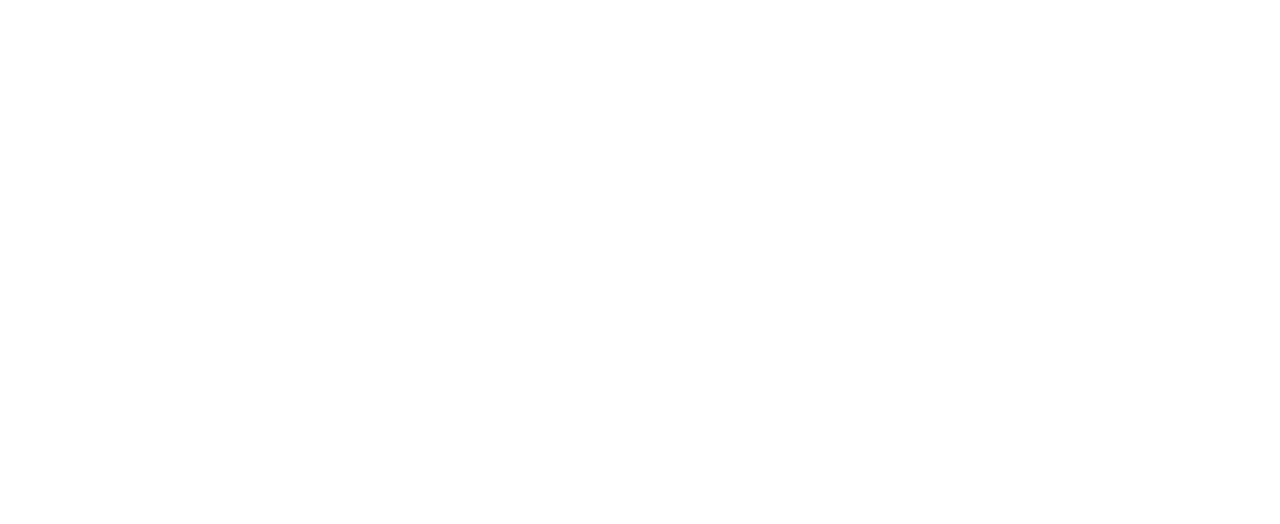
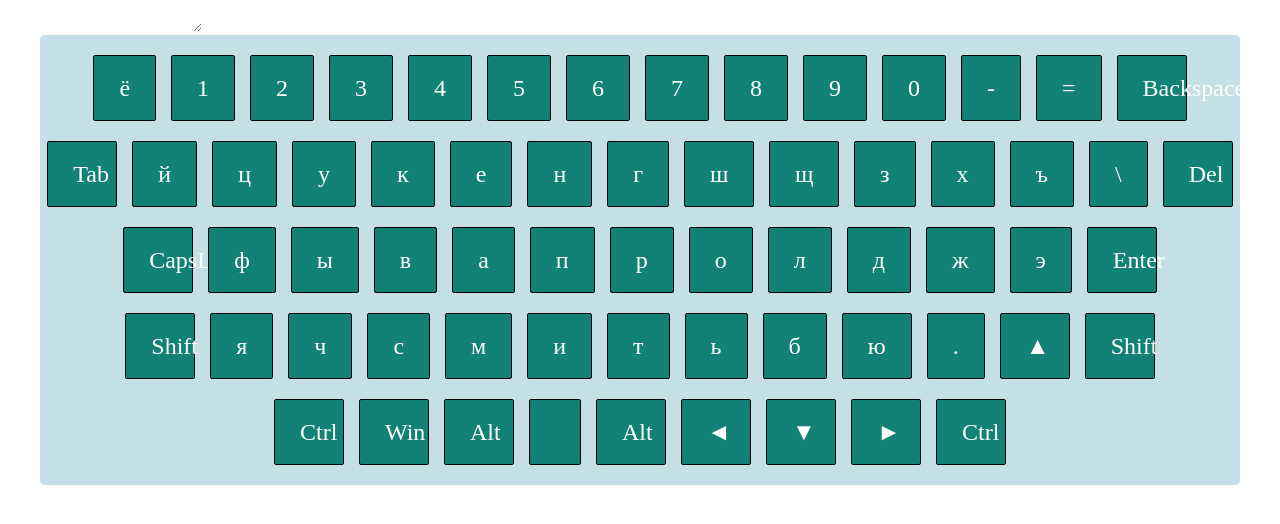
Before and after one commit to klekwedge/virtual-keyboard, a plain HTML site: page virtual-keyboard/index.html in a window 1280 px wide. Drawn offline with Linux system fonts and the light colour scheme.

Commit message:
feat: add basic input logic by keyboard key

```diff
--- a/virtual-keyboard/js/script.js
+++ b/virtual-keyboard/js/script.js
@@ -1,3 +1,117 @@
 "use strict";
 
-const keyboard = [[], [], [], [], []];
+const keyboard = [
+  [
+    ["Backquote", "ё", "Ё", "`", "~"],
+    ["Digit1", "1", "!", "1", "!"],
+    ["Digit2", "2", "'", "2", "@"],
+    ["Digit3", "3", "№", "3", "#"],
+    ["Digit4", "4", ";", "4", "$"],
+    ["Digit5", "5", "%", "5", "%"],
+    ["Digit6", "6", ":", "6", "^"],
+    ["Digit7", "7", "?", "7", "&"],
+    ["Digit8", "8", "*", "8", "*"],
+    ["Digit9", "9", "(", "9", "("],
+    ["Digit0", "0", ")", "0", ")"],
+    ["Minus", "-", "_", "-", "_"],
+    ["Equal", "=", "+", "=", "+"],
+    ["Backspace", "Backspace", "Backspace", "Backspace", "Backspace"],
+  ],
+  [
+    ["Tab", "Tab", "Tab", "Tab", "Tab"],
+    ["KeyQ", "й", "Й", "q", "Q"],
+    ["KeyW", "ц", "Ц", "w", "W"],
+    ["KeyE", "у", "У", "e", "E"],
+    ["KeyR", "к", "К", "r", "R"],
+    ["KeyT", "е", "Е", "t", "T"],
+    ["KeyY", "н", "Н", "y", "Y"],
+    ["KeyU", "г", "Г", "u", "U"],
+    ["KeyI", "ш", "Ш", "i", "I"],
+    ["KeyO", "щ", "Щ", "o", "O"],
+    ["KeyP", "з", "З", "p", "P"],
+    ["BracketLeft", "х", "Х", "[", "{"],
+    ["BracketRight", "ъ", "Ъ", "]", "}"],
+    ["Backslash", "\\", "/", "\\", "|"],
+    ["Delete", "Del", "Del", "Del", "Del"],
+  ],
+  [
+    ["CapsLock", "CapsLock", "CapsLock", "CapsLock", "CapsLock", "CapsLock"],
+    ["KeyA", "ф", "Ф", "a", "A"],
+    ["KeyS", "ы", "Ы", "s", "S"],
+    ["KeyD", "в", "В", "d", "D"],
+    ["KeyF", "а", "А", "f", "F"],
+    ["KeyG", "п", "П", "g", "G"],
+    ["KeyH", "р", "Р", "h", "H"],
+    ["KeyJ", "о", "О", "j", "J"],
+    ["KeyK", "л", "Л", "k", "K"],
+    ["KeyL", "д", "Д", "l", "L"],
+    ["Semicolon", "ж", "Ж", ";", ":"],
+    ["Quote", "э", "Э", "'", "'"],
+    ["Enter", "Enter", "Enter", "Enter", "Enter"],
+  ],
+  [
+    ["ShiftLeft", "Shift", "Shift", "Shift", "Shift"],
+    ["KeyZ", "я", "Я", "z", "Z"],
+    ["KeyX", "ч", "Ч", "x", "X"],
+    ["KeyC", "с", "С", "c", "C"],
+    ["KeyV", "м", "М", "v", "V"],
+    ["KeyB", "и", "И", "b", "B"],
+    ["KeyN", "т", "Т", "n", "N"],
+    ["KeyM", "ь", "Ь", "m", "M"],
+    ["Comma", "б", "Б", ".", "<"],
+    ["Period", "ю", "Ю", ",", ">"],
+    ["Slash", ".", ",", "/", "?"],
+    ["ArrowUp", "▲", "▲", "▲", "▲"],
+    ["ShiftRight", "Shift", "Shift", "Shift", "Shift"],
+  ],
+  [
+    ["ControlLeft", "Ctrl", "Ctrl", "Ctrl", "Ctrl"],
+    ["MetaLeft", "Win", "Win", "Win", "Win"],
+    ["AltLeft", "Alt", "Alt", "Alt", "Alt"],
+    ["Space", " ", " ", " ", " "],
+    ["AltRight", "Alt", "Alt", "Alt", "Alt"],
+    ["ArrowLeft", "◄", "◄", "◄", "◄"],
+    ["ArrowDown", "▼", "▼", "▼", "▼"],
+    ["ArrowRight", "►", "►", "►", "►"],
+    ["ControlRight", "Ctrl", "Ctrl", "Ctrl", "Ctrl"],
+  ],
+];
+
+function createElement(tag, parent, classes) {
+  const newElement = document.createElement(tag);
+
+  classes = classes.split(" ");
+  if (classes !== "") {
+    classes.forEach((elementClass) => {
+      newElement.classList.add(elementClass);
+    });
+  }
+
+  parent.append(newElement);
+}
+
+createElement("div", document.body, "_container");
+createElement(
+  "textarea",
+  document.querySelector("._container"),
+  "keyboard__textarea"
+);
+createElement("div", document.querySelector("._container"), "keyboard__keys");
+
+for (let i = 0; i < keyboard.length; i++) {
+  const keyboardRow = document.createElement("ul");
+  keyboardRow.classList.add("keyboard__row");
+  document.querySelector(".keyboard__keys").append(keyboardRow);
+
+  for (let j = 0; j < keyboard[i].length; j++) {
+    const keyboardKey = document.createElement("li");
+    keyboardKey.textContent = keyboard[i][j][1];
+    keyboardKey.classList.add("keyboard__key");
+    keyboardRow.append(keyboardKey);
+
+    keyboardKey.addEventListener("click", () => {
+      document.querySelector(".keyboard__textarea").textContent +=
+        keyboardKey.textContent;
+    });
+  }
+}
--- a/virtual-keyboard/styles/style.scss
+++ b/virtual-keyboard/styles/style.scss
@@ -53,3 +53,41 @@ body {
   padding: 0 10px;
   box-sizing: content-box;
 }
+
+/*-------------------------------------------------------------*/
+/*-----Keyboard------------------------------------------------*/
+/*-------------------------------------------------------------*/
+
+.keyboard__keys {
+  display: flex;
+  flex-direction: column;
+  justify-content: center;
+  margin: 0 auto;
+  gap: 20px 20px;
+  background-color: #C4DFE6;
+  padding: 20px 0px;
+  border-radius: 5px;
+}
+
+.keyboard__row {
+  display: flex;
+  justify-content: center;
+  margin: 0 auto;
+  gap: 15px 15px;
+}
+
+.keyboard__key {
+  background-color: #128277;
+  border: 1px solid black;
+  border-radius: 2px;
+  color: white;
+  font-size: 24px;
+  padding: 20px 25px;
+  max-width: 70px;
+  cursor: pointer;
+  transition: 0.4s;
+  &:hover{
+    transform: scale(1.1);
+    background-color: #004D47;
+  }
+}
```
Also changed, not shown: virtual-keyboard/styles/style.css.
